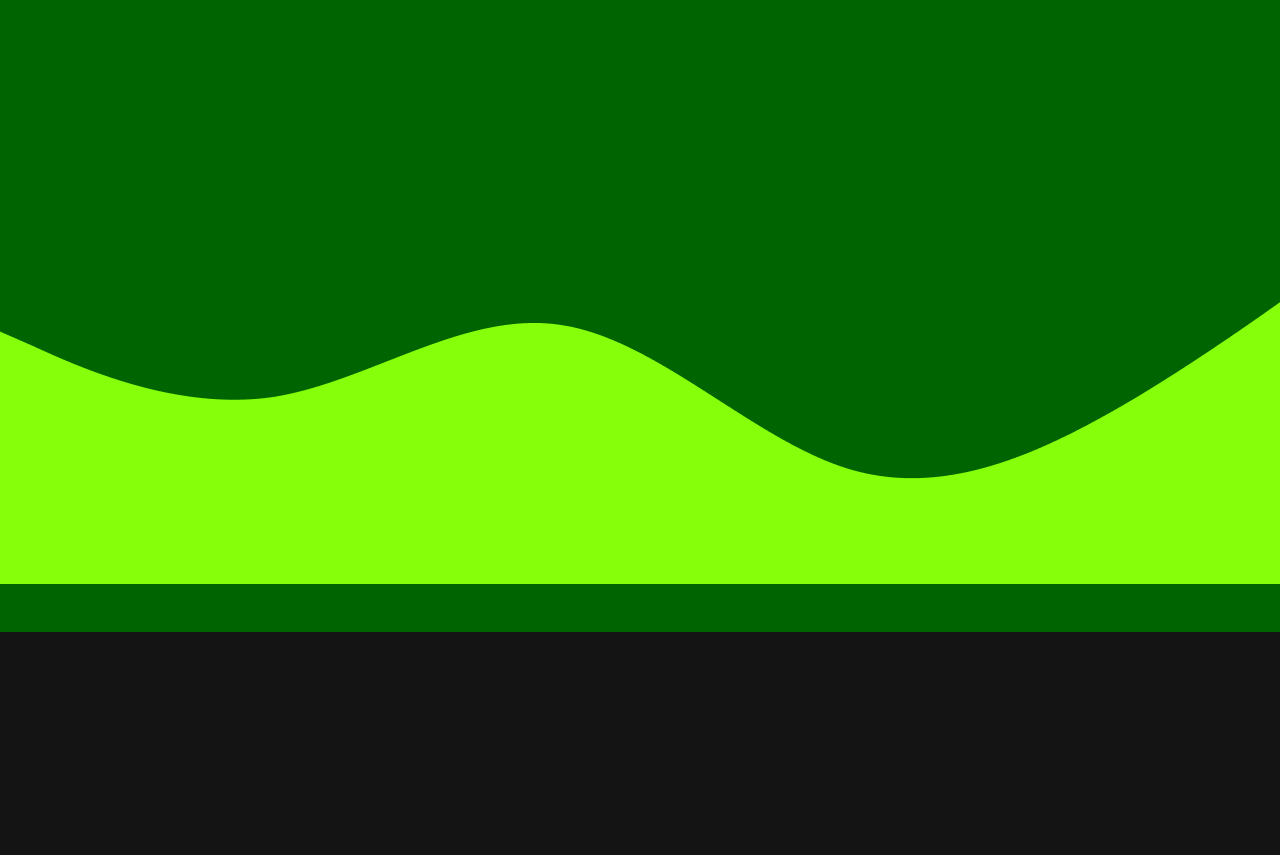
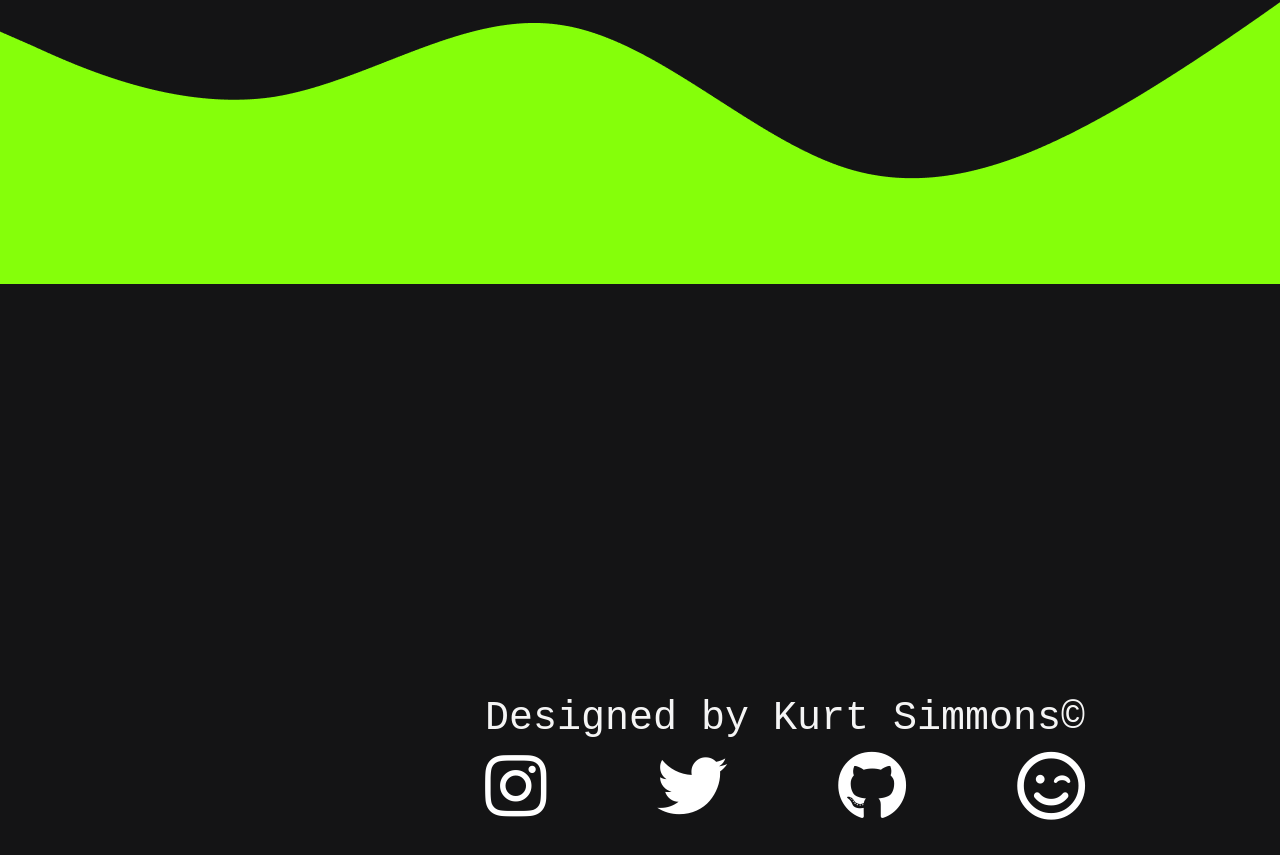
Before and after one commit to K-SIMMONS/Kurt_Simmons.github.io, a plain HTML site: page home.html in a window 1280 px wide. Shown: the part 1879-2734 px from the top of the page. Before the commit the page ends 2511 px from the top, so only its background shows below. Drawn offline with nearby package versions, Linux system fonts and the light colour scheme.

Commit message:
finished up filling page still need to do image qs

```diff
--- a/css/home.css
+++ b/css/home.css
@@ -77,7 +77,7 @@ li{
     align-items: center;
     max-height:  100vh;
     max-width:500px;
-    background-color: purple;
+    background-color: transparent;
     margin-left: 20px;
     margin-top: 13px;
 
@@ -100,7 +100,8 @@ li{
 
 }
   .wave{
-      margin-top: 300px;
+    height: 100vh;
+    /* margin-top: 300px; */
   }
 
   .label_required_field::before {
@@ -141,11 +142,77 @@ li{
 }
 
 #contact{
-    background-color: darkgreen;
+    background-color: transparent;
     position: absolute;
     z-index: -1;
 
 }
+
+
+.fa-instagram{
+    font-size: 70px;
+    /* text-align: right; */
+    position: relative;
+
+    color:white;
+  }
+
+  .fa-twitter{
+    font-size: 70px;
+    color:white;
+    position: relative;
+
+  }
+
+  .fa-pinterest-p{
+    font-size: 70px;
+    color: white;
+    position: relative;
+
+  }
+  .fa-github{
+
+      font-size: 70px;
+    color: white;
+    position: relative;
+
+  }
+
+  .fa-smile-wink{
+    font-size: 70px;
+    color: white;
+    position: relative;
+  }
+  .icons{
+    /* width: 24vw;
+    height: 14vh; */
+    background-color: transparent;
+
+    display: flex;
+
+    justify-content: space-between;
+  }
+
+.free-estimate{
+    display: flex;
+    width: 100vw;
+    height: 14vh;
+    background-color: transparent;
+    align-items: flex-start;
+    justify-content: center;
+}
+
+  .free-text{
+   /* background-color: tomato; */
+
+    font-family:monospace;
+    color:whitesmoke;
+    font-size: 10px;
+    /* text-align: center; */
+  }
+
+
+
 
 /*
 @media screen and (min-width: 601px) {
--- a/home.html
+++ b/home.html
@@ -12,6 +12,7 @@
     <link rel="stylesheet" href="/css/home.css">
     <script src="https://kit.fontawesome.com/b242f39b36.js" crossorigin="anonymous"></script>
     <link rel="shortcut icon" type="image/x-icon" href="/favicon-32x32.png" />
+    <link rel="stylesheet" href="https://use.fontawesome.com/releases/v5.15.3/css/all.css" integrity="sha384-SZXxX4whJ79/gErwcOYf+zWLeJdY/qpuqC4cAa9rOGUstPomtqpuNWT9wdPEn2fk" crossorigin="anonymous">
     <title> Home </title>
 </head>
 
@@ -93,12 +94,17 @@
 
 
 
- <!-- FAQ -->
- <!-- <div class="col-md-5">
+
+
+<!--
+ <div class="col-md-5">
   <p class="text-white font-weight-lighter">Frequently Asked Questions</p>
-  <div id="accordion"> -->
-      <!-- Q1 - CARD -->
-      <!-- <div class="card my-3">
+  <div id="accordion">
+
+
+
+
+      <div class="card my-3">
           <div class="card-header" id="headingOne">
           <h5 class="mb-0">
               <button class="btn btn-link text-dark" data-toggle="collapse" data-target="#collapseOne" aria-expanded="true" aria-controls="collapseOne">
@@ -112,9 +118,12 @@
             Typically, once submitted a project can take up to one month depending on how thorough and detail oriented a client would like it to be. As always I will let the customer know where we stand as progress builds on a weekly basis.
           </div>
           </div>
-      </div> -->
-      <!-- Q2 - CARD -->
-      <!-- <div class="card my-3">
+      </div>
+
+
+
+
+      <div class="card my-3">
           <div class="card-header" id="headingTwo">
           <h5 class="mb-0">
               <button class="btn btn-link collapsed text-dark" data-toggle="collapse" data-target="#collapseTwo" aria-expanded="false" aria-controls="collapseTwo">
@@ -127,9 +136,11 @@
             As a developer, anything that needs to be addressed design wise will be open to revisions for one full year following our initial contract. After that we will have to establish a new contract to further proceed.
           </div>
           </div>
-      </div> -->
-      <!-- Q3 - CARD -->
-      <!-- <div class="card my-3">
+      </div>
+
+
+
+      <div class="card my-3">
           <div class="card-header" id="headingThree">
           <h5 class="mb-0">
               <button class="btn btn-link collapsed text-dark" data-toggle="collapse" data-target="#collapseThree" aria-expanded="false" aria-controls="collapseThree">
@@ -157,8 +168,25 @@
 
 
 
+<div class="free-estimate">
+  <div class="free-text">
+    <h1> Designed by Kurt Simmons©  </h1>
 
 
+    <div class="icons">
+
+      <i class="fab fa-instagram"></i>
+      <i class="fab fa-twitter"></i>
+      <i class="fab fa-github"></i>
+      <i class="far fa-smile-wink"></i>
+
+    </div>
+
+
+
+  </div>
+
+</div>
 
 
 
```
